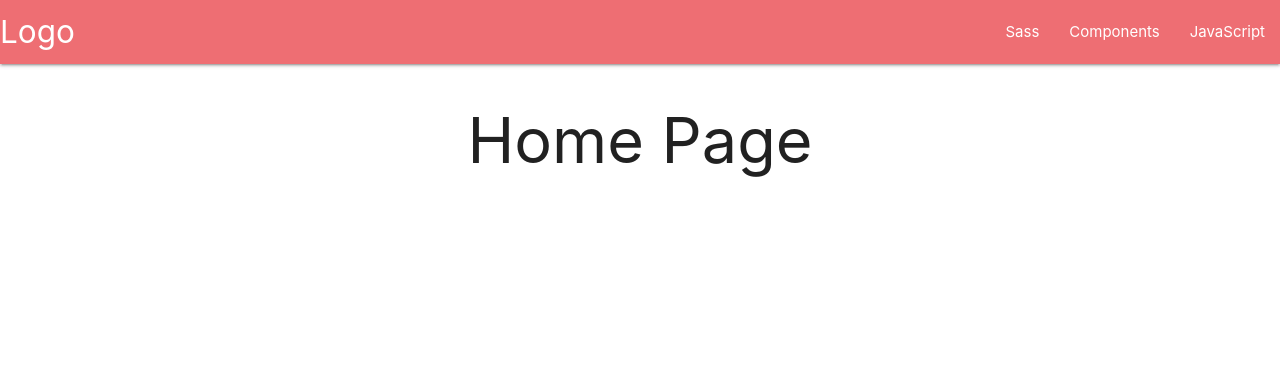
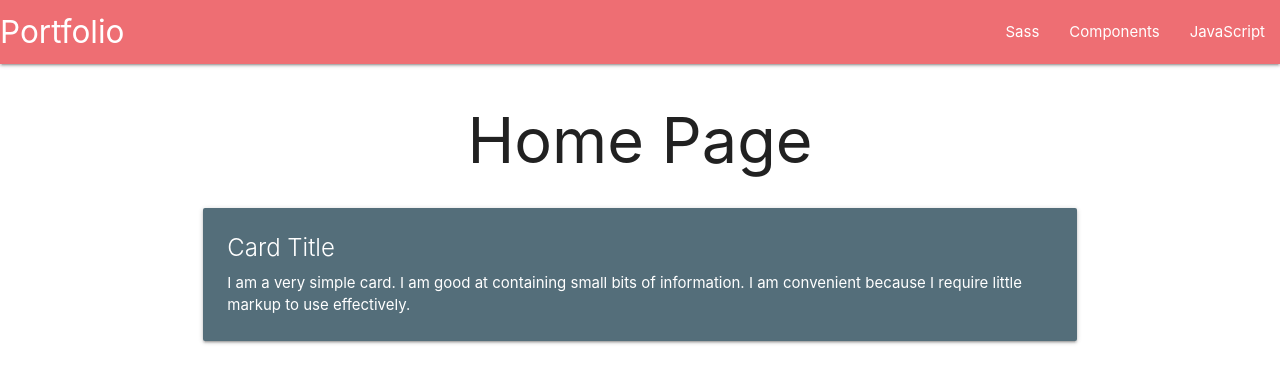
Before and after one commit to buri-buri/Portfolio, a Django app: page / in a window 1280 px wide. Shown: the top 383 px of the page. Run offline with Django 3.2, Linux system fonts and the light colour scheme.

Commit message:
maine abhi abhi card bnana sikha and dekha ki card bnane kai liye container chaiye hota hai and container bnta hai using div tag, therfore div tag bnaya row kai liye phir card bna diya code dekh le

```diff
--- a/templates/main/index.html
+++ b/templates/main/index.html
@@ -4,5 +4,16 @@
     {% include 'main\nav.html' %}
     <div class = "container">
         <h1 class="center-align">Home Page</h1>
+        <div class="row">
+            <div class="col s12 m12">
+              <div class="card blue-grey darken-1">
+                <div class="card-content white-text">
+                  <span class="card-title">Card Title</span>
+                  <p>I am a very simple card. I am good at containing small bits of information.
+                  I am convenient because I require little markup to use effectively.</p>
+              </div>
+            </div>
+          </div>
+        </div>
     </div>
 {% endblock %}
--- a/templates/main/nav.html
+++ b/templates/main/nav.html
@@ -1,6 +1,6 @@
 <nav>
     <div class="nav-wrapper">
-      <a href="#" class="brand-logo">Logo</a>
+      <a href="#" class="brand-logo">Portfolio</a>
       <ul id="nav-mobile" class="right hide-on-med-and-down">
         <li><a href="sass.html">Sass</a></li>
         <li><a href="badges.html">Components</a></li>
```
